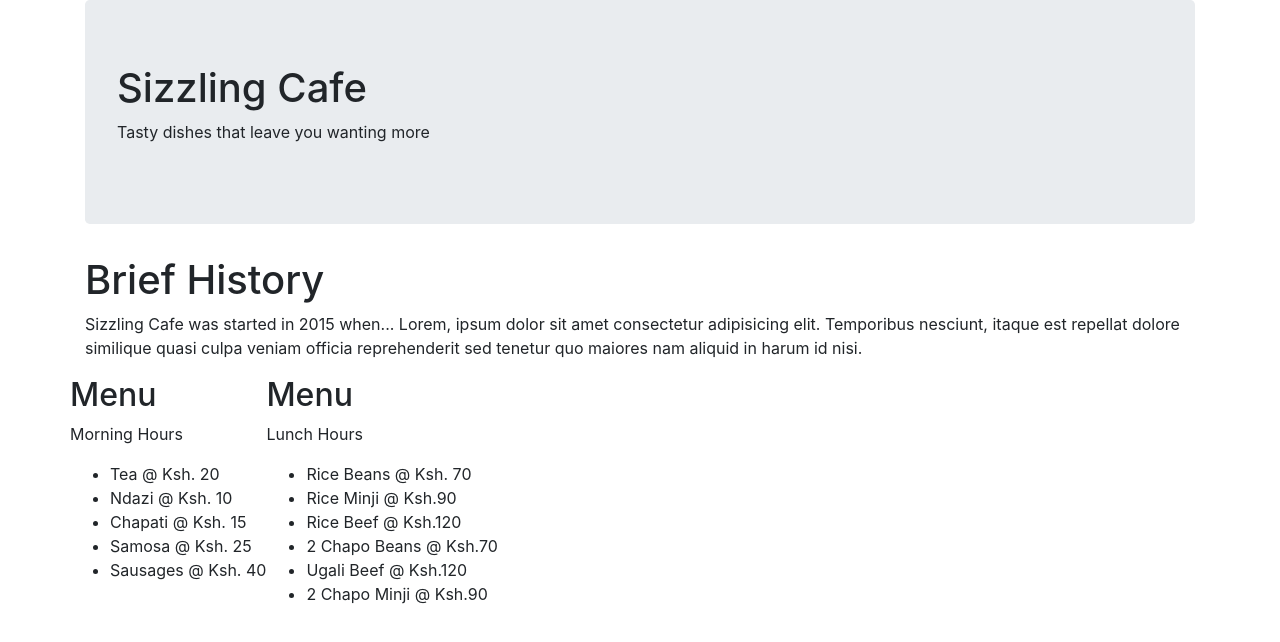
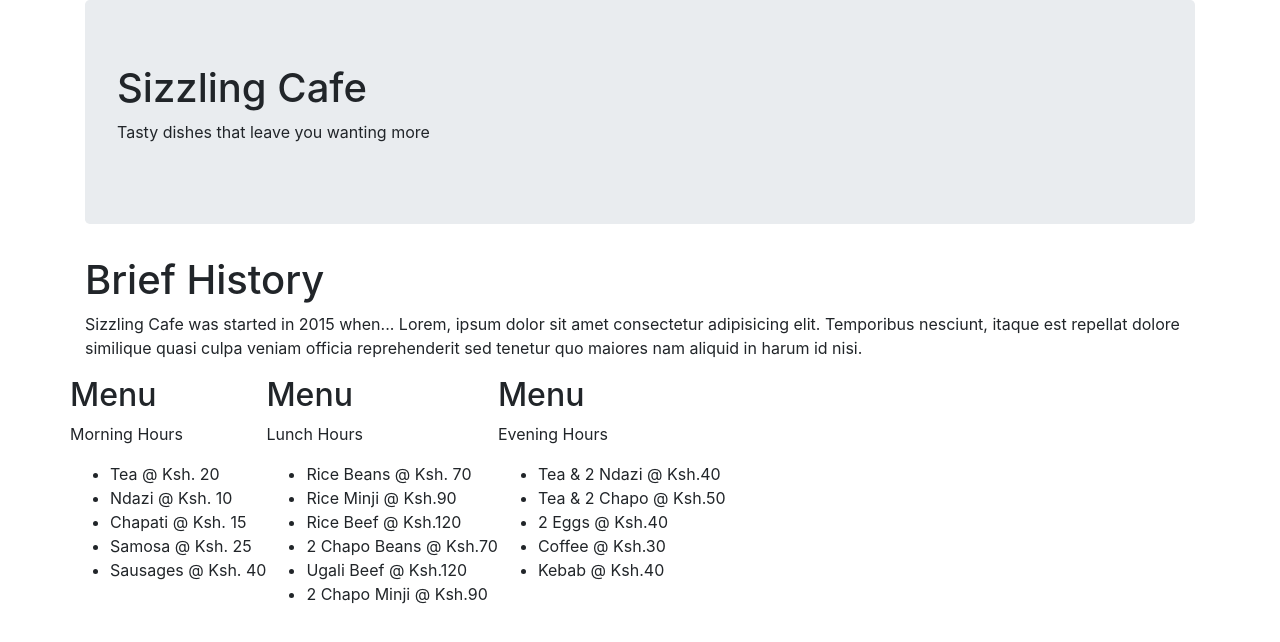
Before and after one commit to hbk93/catering, a plain HTML site: page index.html in a window 1280 px wide. Drawn offline with Linux system fonts and the light colour scheme.

Commit message:
add evening hours menu

```diff
--- a/index.html
+++ b/index.html
@@ -38,6 +38,17 @@
           <li>2 Chapo Minji @ Ksh.90</li>
         </ul>
       </div>
+      <div class="col-mid-4">
+        <h2>Menu</h2>
+        <p>Evening Hours</p>
+        <ul>
+          <li>Tea & 2 Ndazi @ Ksh.40</li>
+          <li>Tea & 2 Chapo @ Ksh.50</li>
+          <li>2 Eggs @ Ksh.40</li>
+          <li>Coffee @ Ksh.30</li>
+          <li>Kebab @ Ksh.40</li>
+        </ul>
+      </div>
     </div>
   </div>
 </body>
```
